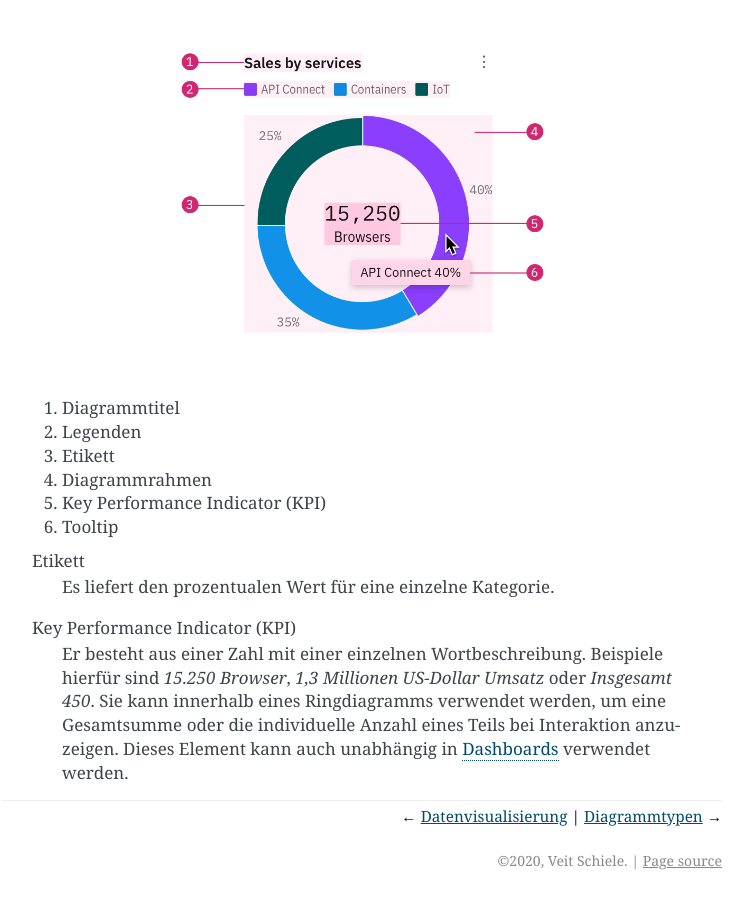
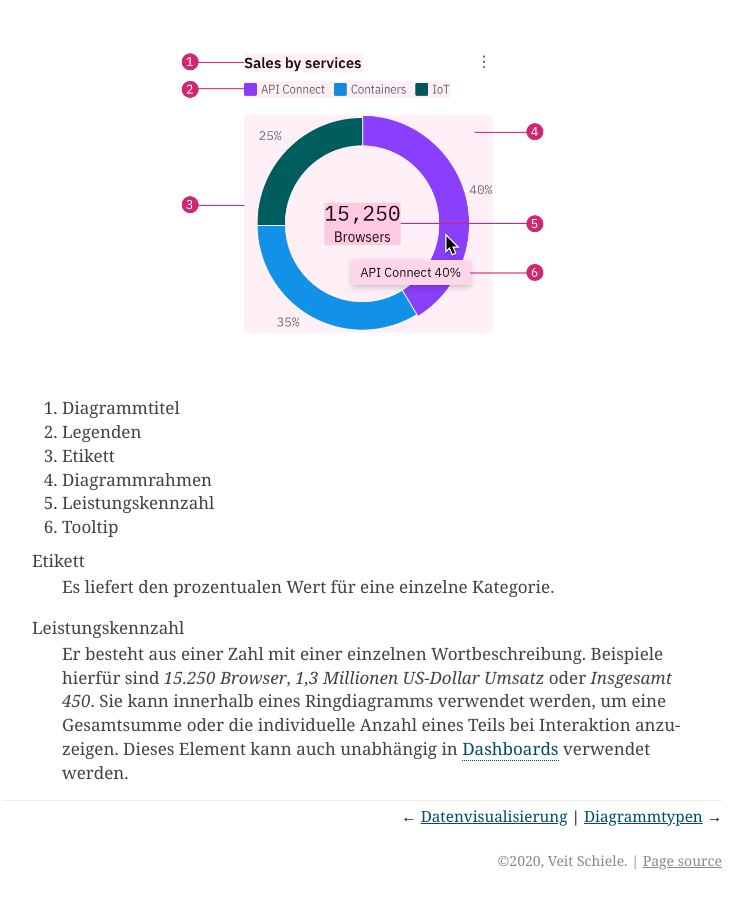
Before and after one commit to cusyio/cusy-design-system, a Sphinx documentation site: the page built from docs/viz/diagram-anatomy.rst, in a window 1280 px wide and 900 px high, scrolled down 1906 px. Shown: the whole window, without its empty margins (388-1141 px from the left). Built offline with Sphinx 7.4.7, drawn with Linux system fonts in a browser that asks for light colours.

Commit message:
Translate KPI

```diff
--- a/docs/viz/diagram-anatomy.rst
+++ b/docs/viz/diagram-anatomy.rst
@@ -71,13 +71,13 @@ Kreisdiagramme
 #. Legenden
 #. Etikett
 #. Diagrammrahmen
-#. Key Performance Indicator (KPI)
+#. Leistungskennzahl
 #. Tooltip
 
 Etikett
     Es liefert den prozentualen Wert für eine einzelne Kategorie.
 
-Key Performance Indicator (KPI)
+Leistungskennzahl
    Er besteht aus einer Zahl mit einer einzelnen Wortbeschreibung. Beispiele
    hierfür sind *15.250 Browser*, *1,3 Millionen US-Dollar Umsatz* oder
    *Insgesamt 450*. Sie kann innerhalb eines Ringdiagramms verwendet
```
